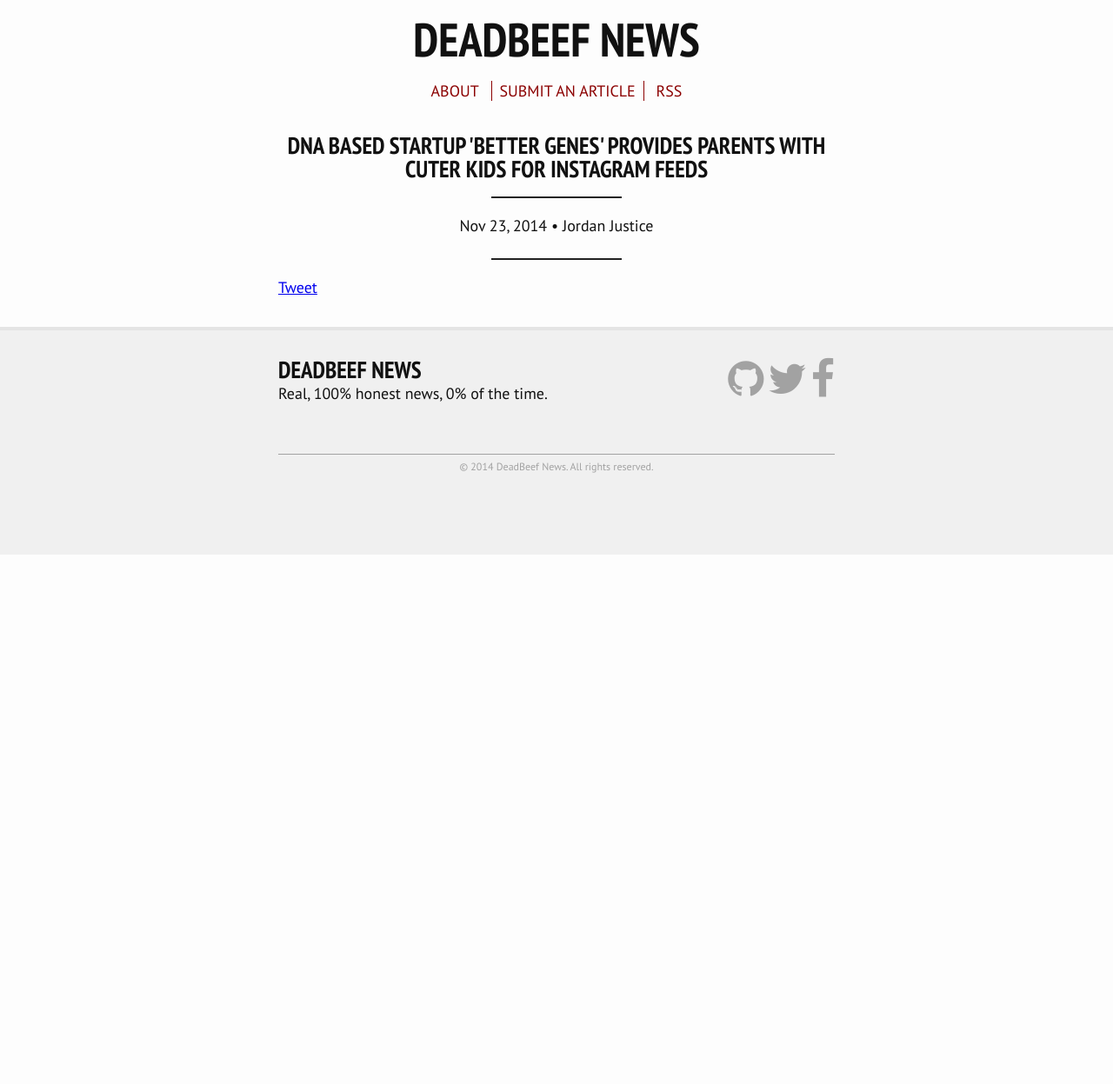
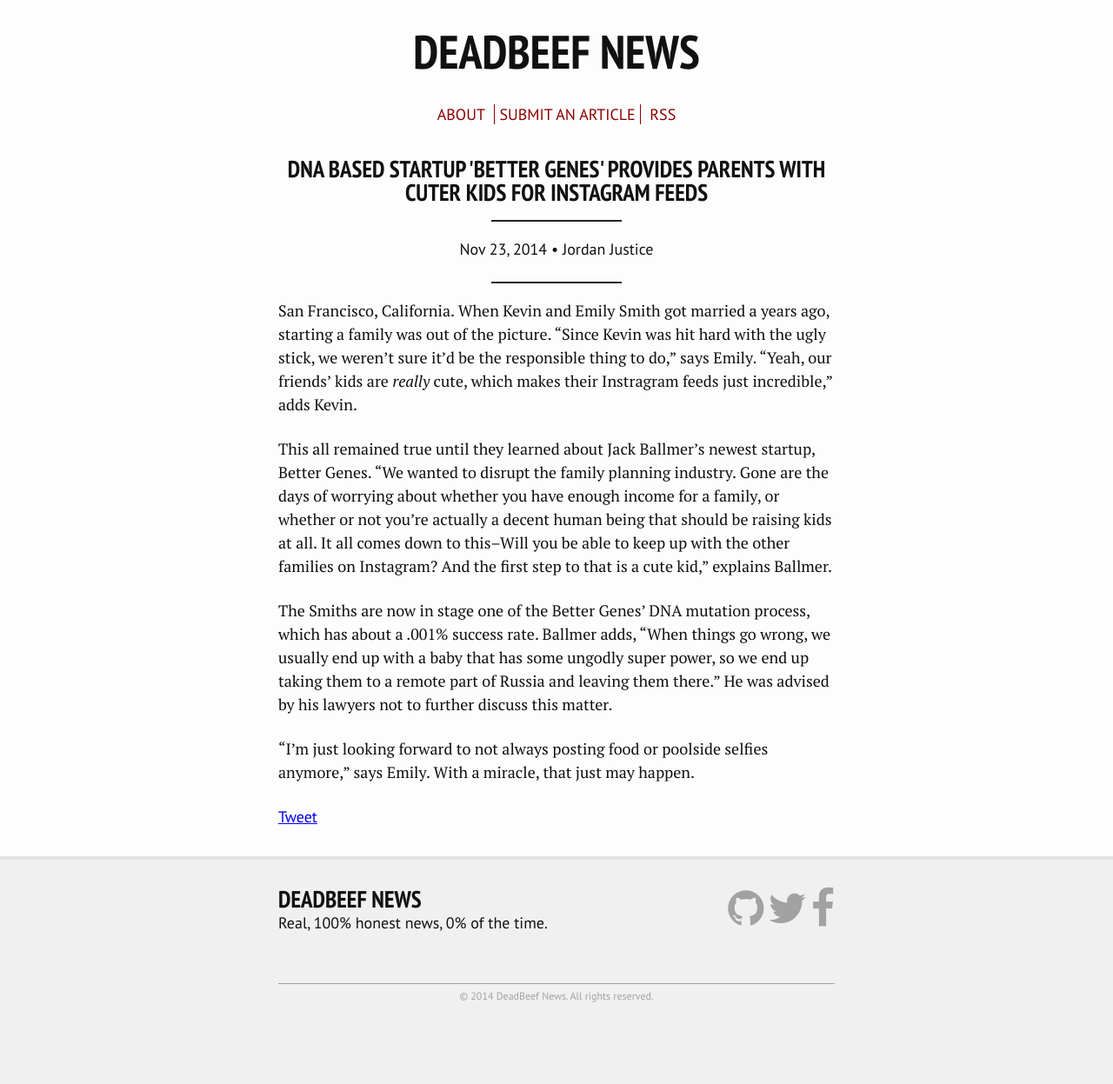
Before and after one commit to deadbeefnews/deadbeefnews.github.io, a Jekyll site: the page built from _posts/2014-11-23-better-genes.markdown, in a window 1280 px wide. Shown: the whole page at 87% size. Built offline with Jekyll 4.4.1, drawn with Linux system fonts in a browser that asks for light colours; nearby versions of some CDN libraries; comment, search, counter and statistics services are not loaded; before the commit the page ends 900 px from its top, so only the background shows below that.

Commit message:
fixed site title on mobile, and finished better genes story :poop:

```diff
--- a/_posts/2014-11-23-better-genes.markdown
+++ b/_posts/2014-11-23-better-genes.markdown
@@ -6,3 +6,11 @@
 author-link:
 categories: startups
 ---
+
+San Francisco, California. When Kevin and Emily Smith got married a years ago, starting a family was out of the picture. "Since Kevin was hit hard with the ugly stick, we weren't sure it'd be the responsible thing to do," says Emily. "Yeah, our friends' kids are *really* cute, which makes their Instragram feeds just incredible," adds Kevin.
+
+This all remained true until they learned about Jack Ballmer's newest startup, Better Genes. "We wanted to disrupt the family planning industry. Gone are the days of worrying about whether you have enough income for a family, or whether or not you're actually a decent human being that should be raising kids at all. It all comes down to this–Will you be able to keep up with the other families on Instagram? And the first step to that is a cute kid," explains Ballmer.
+
+The Smiths are now in stage one of the Better Genes' DNA mutation process, which has about a .001% success rate. Ballmer adds, "When things go wrong, we usually end up with a baby that has some ungodly super power, so we end up taking them to a remote part of Russia and leaving them there." He was advised by his lawyers not to further discuss this matter.
+
+"I'm just looking forward to not always posting food or poolside selfies anymore," says Emily. With a miracle, that just may happen.
--- a/_sass/_base.scss
+++ b/_sass/_base.scss
@@ -108,6 +108,7 @@
     margin: 2rem 0;
     font-family: $heading;
     font-size: 3em;
+    line-height: 1em;
     font-weight: 700;
     color: #111111;
     text-align: center;
@@ -123,7 +124,7 @@
         color: darkred;
         text-transform: uppercase;
         text-decoration: none;
-        padding: 0 .5em;
+        padding: 0 .3em;
         border-left: 1px solid darkred;
         border-right: 1px solid darkred;
         &:first-child, &:last-child {
@@ -155,7 +156,6 @@
 
 article.post-content, article.page-content {
     font-family: $body;
-    text-align: justify;
 }
 
 footer {
```
